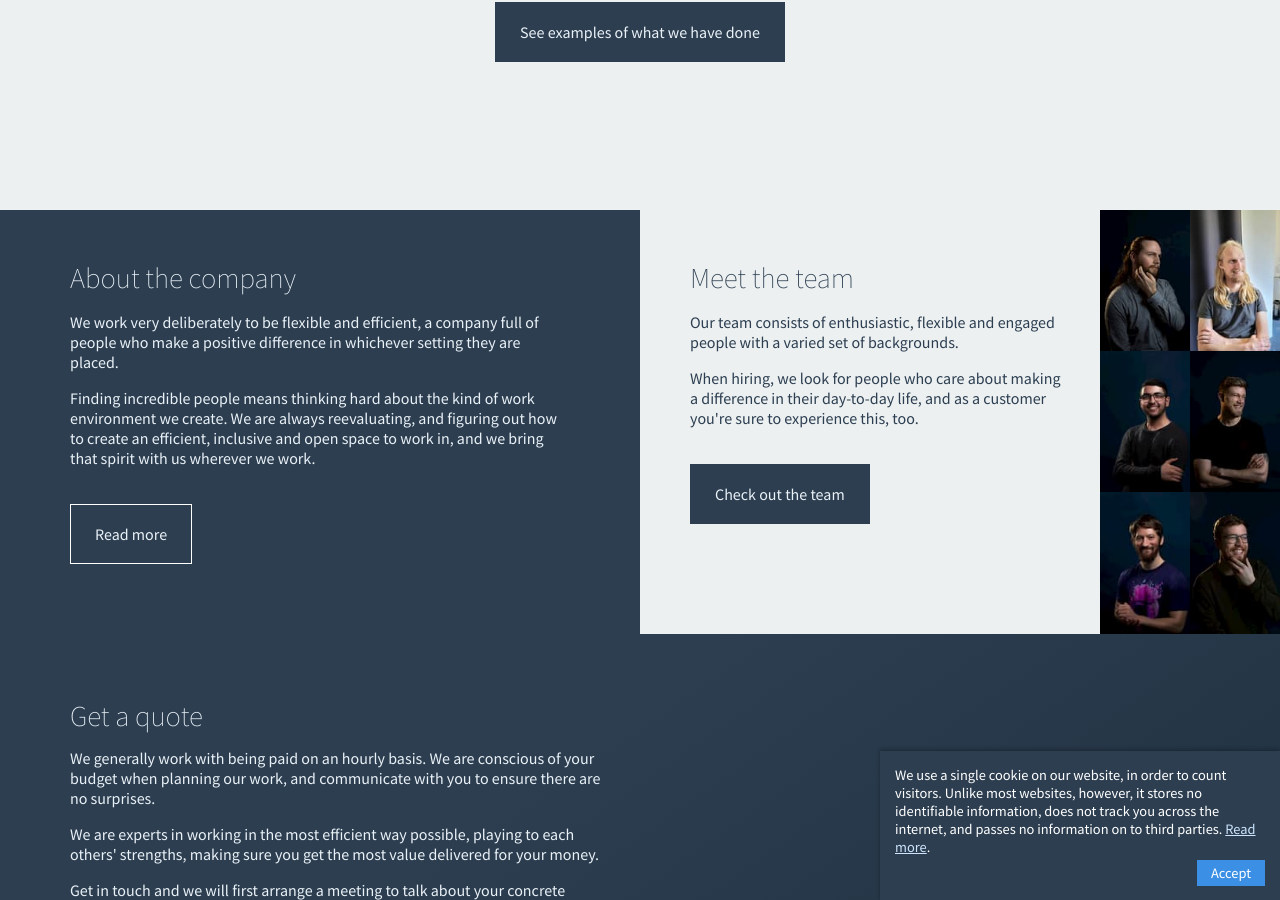
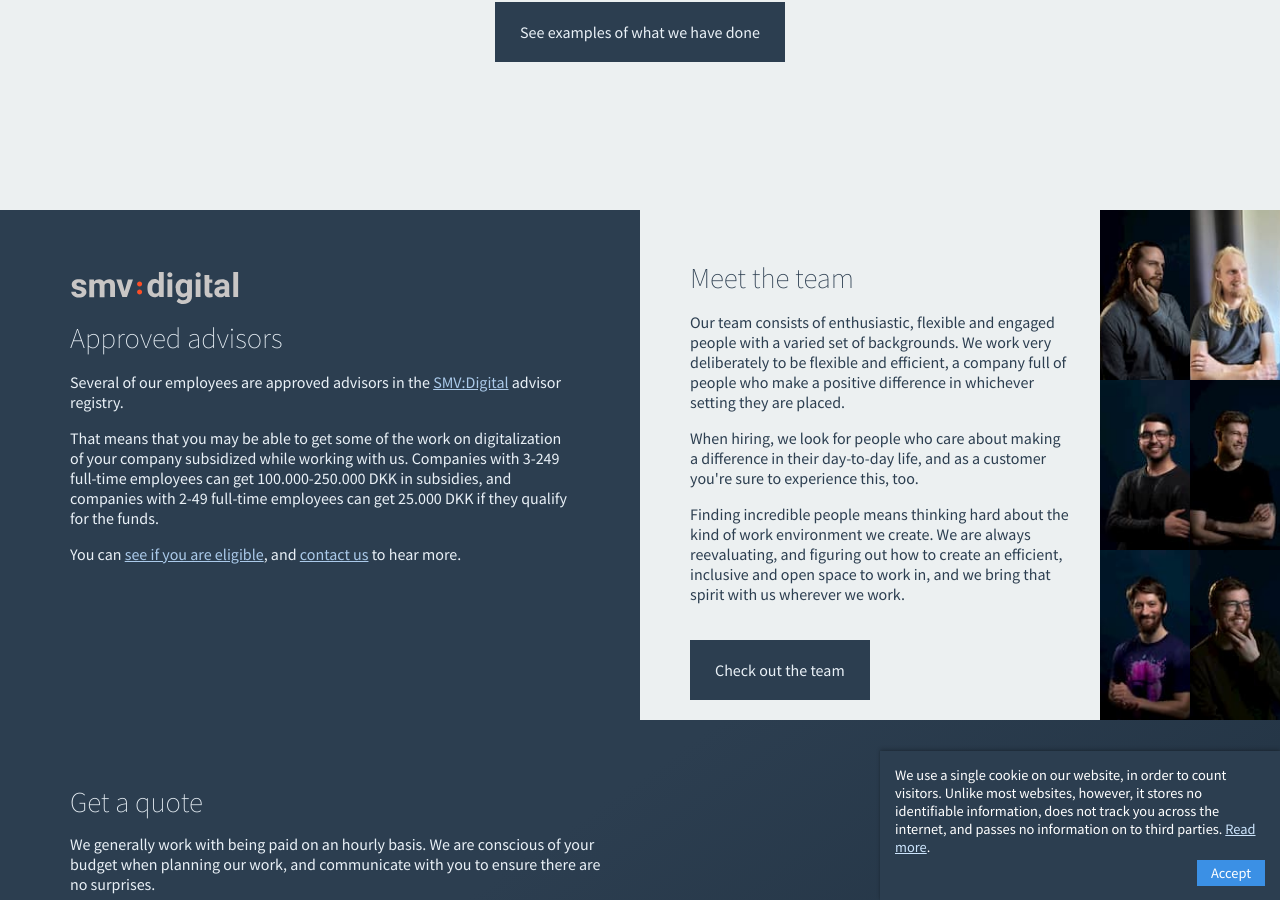
Before and after one commit to derangeddk/deranged.dk, a Jekyll site: the page built from index.html, in a window 1280 px wide and 900 px high, scrolled down 4668 px. Built offline with Jekyll 4.4.1, drawn with Linux system fonts in a browser that asks for light colours.

Commit message:
Quick SMV:Digital advisor notice - instead of linking to page we havent updated in ages

```diff
--- a/index.html
+++ b/index.html
@@ -167,9 +167,14 @@
             <h1>Meet the team</h1>
             <p>
                 Our team consists of enthusiastic, flexible and engaged people with a varied set of backgrounds.
+                We work very deliberately to be flexible and efficient, a company full of people who make a positive difference in whichever setting they are placed.
             </p>
             <p>
                 When hiring, we look for people who care about making a difference in their day-to-day life, and as a customer you're sure to experience this, too.
+            </p>
+            <p>
+                Finding incredible people means thinking hard about the kind of work environment we create.
+                We are always reevaluating, and figuring out how to create an efficient, inclusive and open space to work in, and we bring that spirit with us wherever we work.
             </p>
             <a href="/the-team/" class="read-more">Check out the team</a>
         </div>
@@ -183,15 +188,17 @@
         </div>
     </section>
     <section class="how-we-think-section">
-        <h1>About the company</h1>
+        <img src="/img/smvdigital.svg" style="filter: invert();">
+        <h1>Approved advisors</h1>
         <p>
-            We work very deliberately to be flexible and efficient, a company full of people who make a positive difference in whichever setting they are placed.
+            Several of our employees are approved advisors in the <a href="https://smvdigital.dk" target="_blank" rel="noopener">SMV:Digital</a> advisor registry.
         </p>
         <p>
-            Finding incredible people means thinking hard about the kind of work environment we create.
-            We are always reevaluating, and figuring out how to create an efficient, inclusive and open space to work in, and we bring that spirit with us wherever we work.
+            That means that you may be able to get some of the work on digitalization of your company subsidized while working with us.
+            Companies with 3-249 full-time employees can get 100.000-250.000 DKK in subsidies, and companies with 2-49 full-time employees can get 25.000 DKK if they qualify for the funds.
+        <p>
+            You can <a href="https://smvdigital.dk/content/ydelser/tilbud/4e84e652-3d63-4b24-b5f5-a278d2ad27e6/" target="_blank" rel="noopener">see if you are eligible</a>, and <a href="#contactForm">contact us</a> to hear more.
         </p>
-        <a href="/how-we-think/" class="read-more">Read more</a>
     </section>
 </section>
 
```
Also changed, not shown: img/smvdigital.svg (added).
